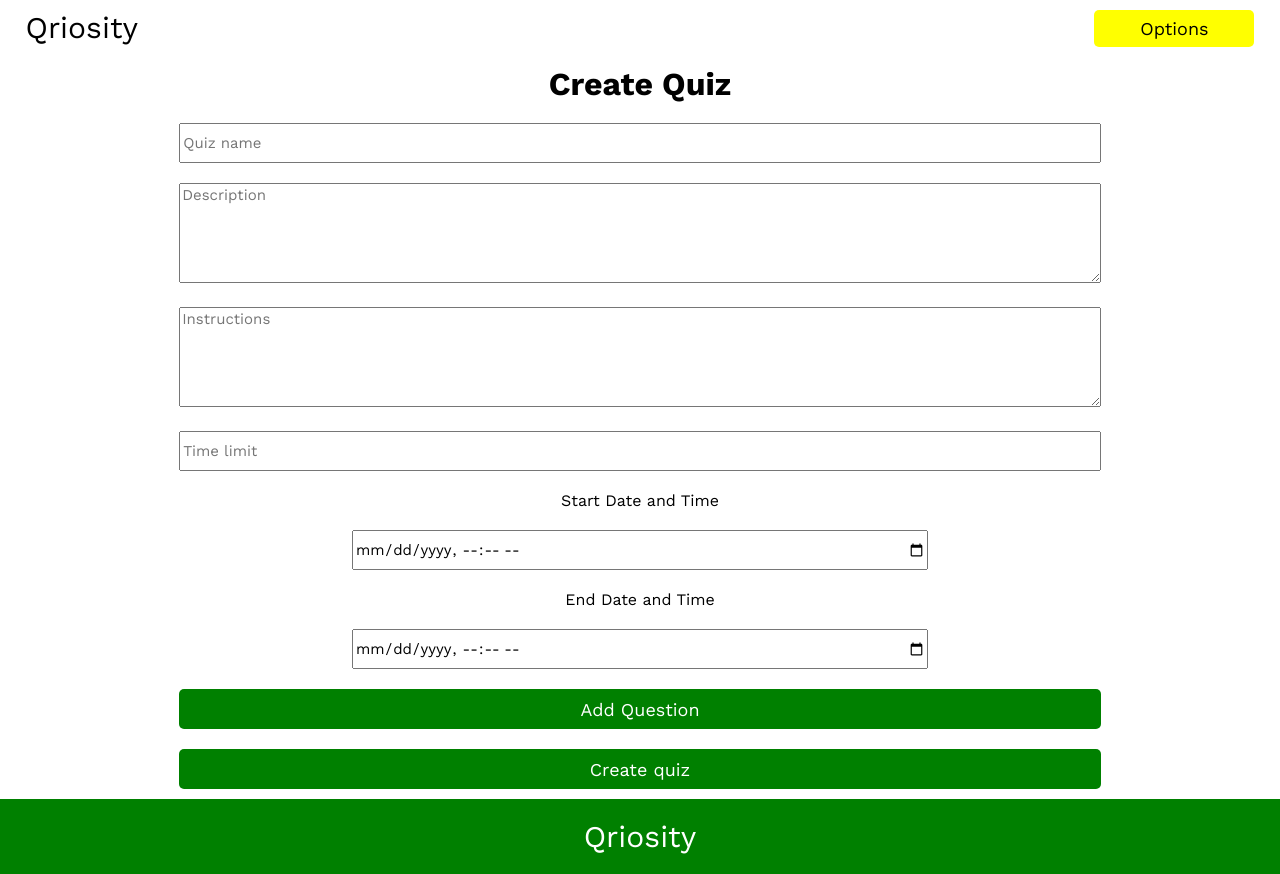
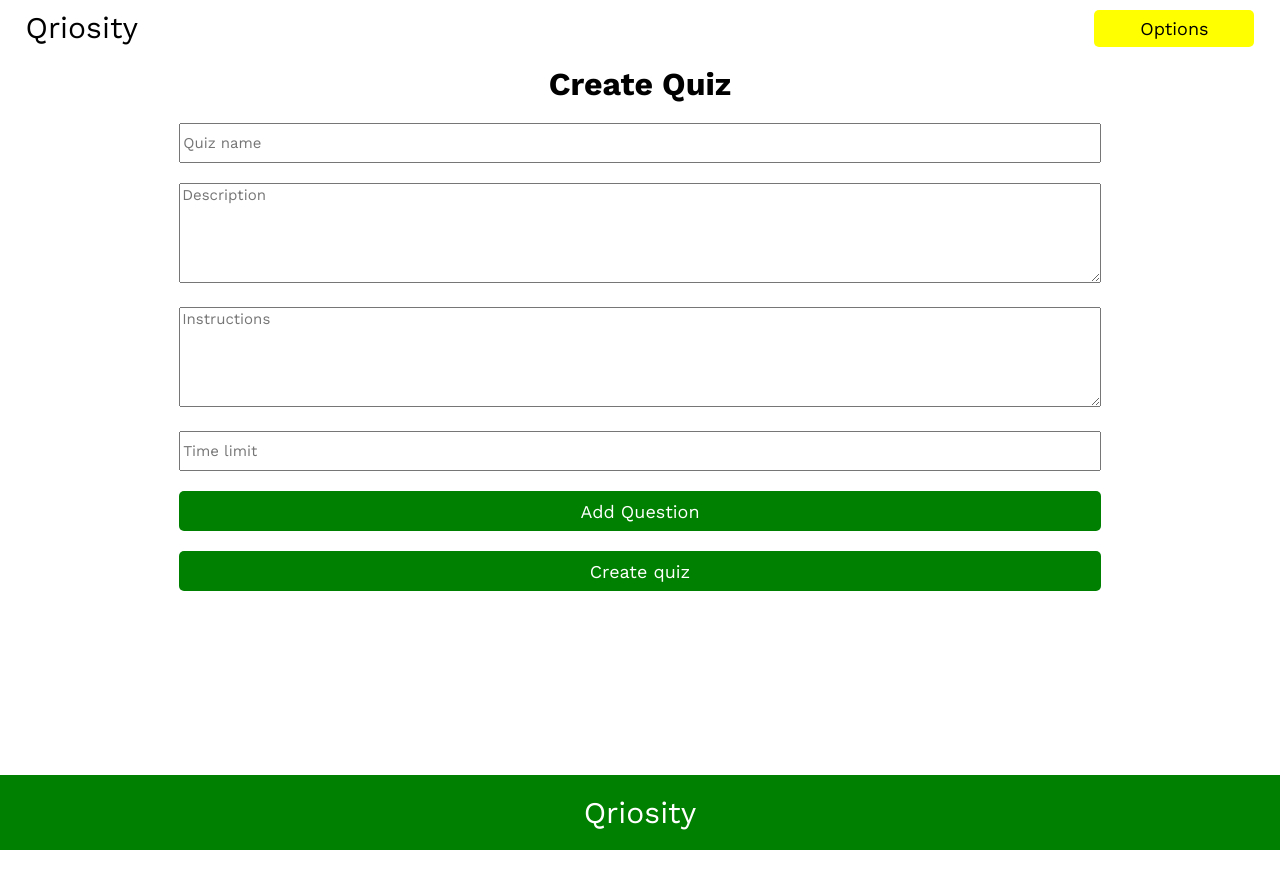
Before and after one commit to tusharsb-12/Qriosity, a React (Create React App) app in the folder client/: page /create-quiz in a window 1280 px wide. After the commit the page ends 850 px from the top, so only its background shows below. Built offline with nearby package versions, Linux system fonts and the light colour scheme; sample sign-in values are in the browser's storage.

Commit message:
Minor fixes

```diff
--- a/client/src/components/ResponseCard/ResponseCard.module.css
+++ b/client/src/components/ResponseCard/ResponseCard.module.css
@@ -7,15 +7,15 @@
 }
 
 .questionText {
-  font-size: 25px;
+  font-size: 20px;
   font-weight: 400;
-  color: green;
+  color: black;
   margin-bottom: 20px;
 }
 
 .responses {
   padding: 10px 0px;
-  font-size: 20px;
+  font-size: 18px;
   border-radius: 5px;
 }
 
--- a/client/src/pages/CreateQuiz/CreateQuiz.jsx
+++ b/client/src/pages/CreateQuiz/CreateQuiz.jsx
@@ -12,8 +12,6 @@ const CreateQuiz = () => {
     description: 'No description provided',
     instructions: 'No instructions provided',
     timeLimit: '',
-    startDateTime: '',
-    endDateTime: '',
     questions: [],
   });
   const dispatch = useDispatch();
@@ -81,26 +79,6 @@ const CreateQuiz = () => {
         onChange={onChange}
         className={classes.quizInput}
       />
-      <div className={classes.dateDiv}>
-        <label htmlFor='startDateTime'>Start Date and Time</label>
-        <br />
-        <input
-          type='datetime-local'
-          name='startDateTime'
-          onChange={onChange}
-          className={classes.quizDate}
-        />
-      </div>
-      <div className={classes.dateDiv}>
-        <label htmlFor='startDateTime'>End Date and Time</label>
-        <br />
-        <input
-          type='datetime-local'
-          name='endDateTime'
-          onChange={onChange}
-          className={classes.quizDate}
-        />
-      </div>
       {formData.questions.map((question, index) => {
         return (
           <CreateQuestion
--- a/client/src/pages/QuizzesPage/QuizzesPage.jsx
+++ b/client/src/pages/QuizzesPage/QuizzesPage.jsx
@@ -40,7 +40,7 @@ const QuizzesPage = ({ match }) => {
     <>
       {quizzes ? (
         <div>
-          <h1>{title}</h1>
+          <h1 className={classes.title}>{title}</h1>
           <div className={classes.mainContainer}>
             {quizzes?.map((quiz, index) => (
               <QuizCard
--- a/client/src/pages/QuizzesPage/QuizzesPage.module.css
+++ b/client/src/pages/QuizzesPage/QuizzesPage.module.css
@@ -2,6 +2,10 @@
   margin-top: 20px;
   display: grid;
   grid-template-columns: repeat(4, 25%);
+}
+
+.title {
+  font-weight: 500;
 }
 
 @media screen and (max-width: 992px) {
```
Also changed, not shown: 1 other file (tests, documents, lock files or other folders).
